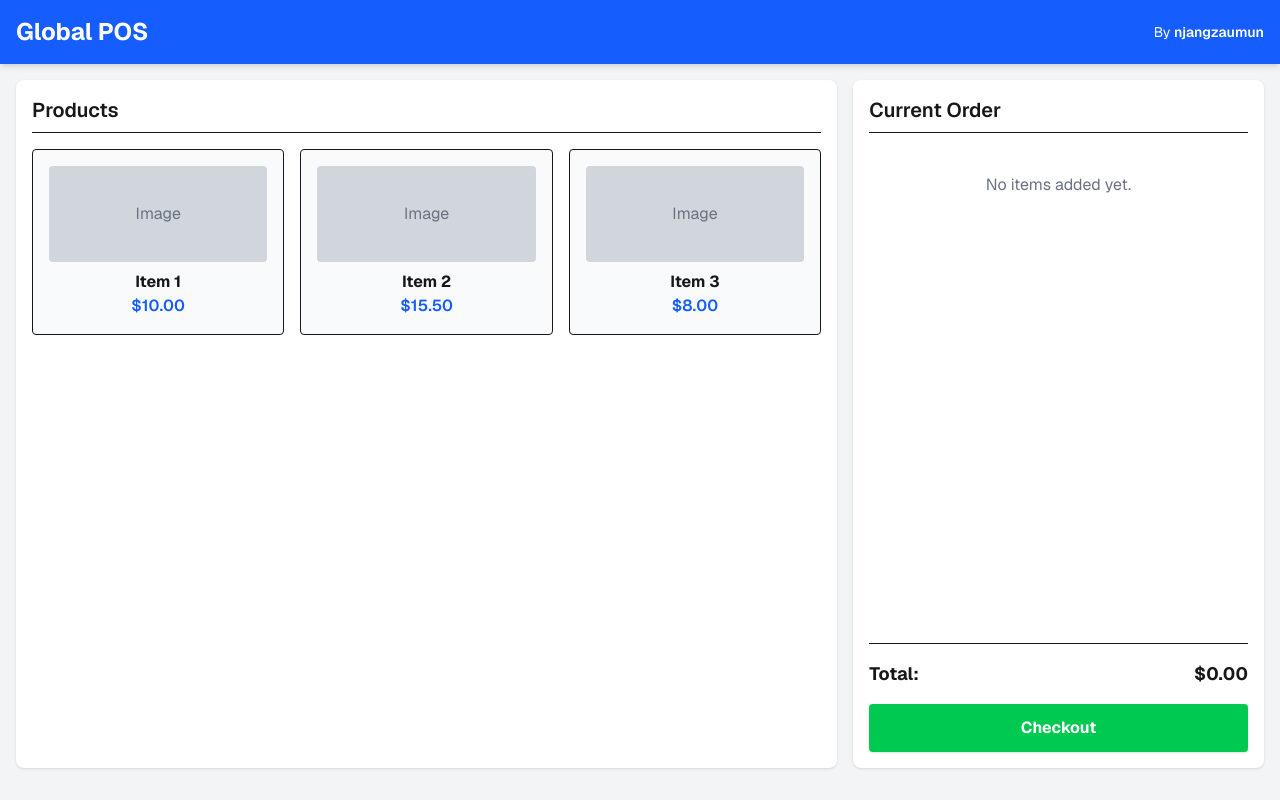
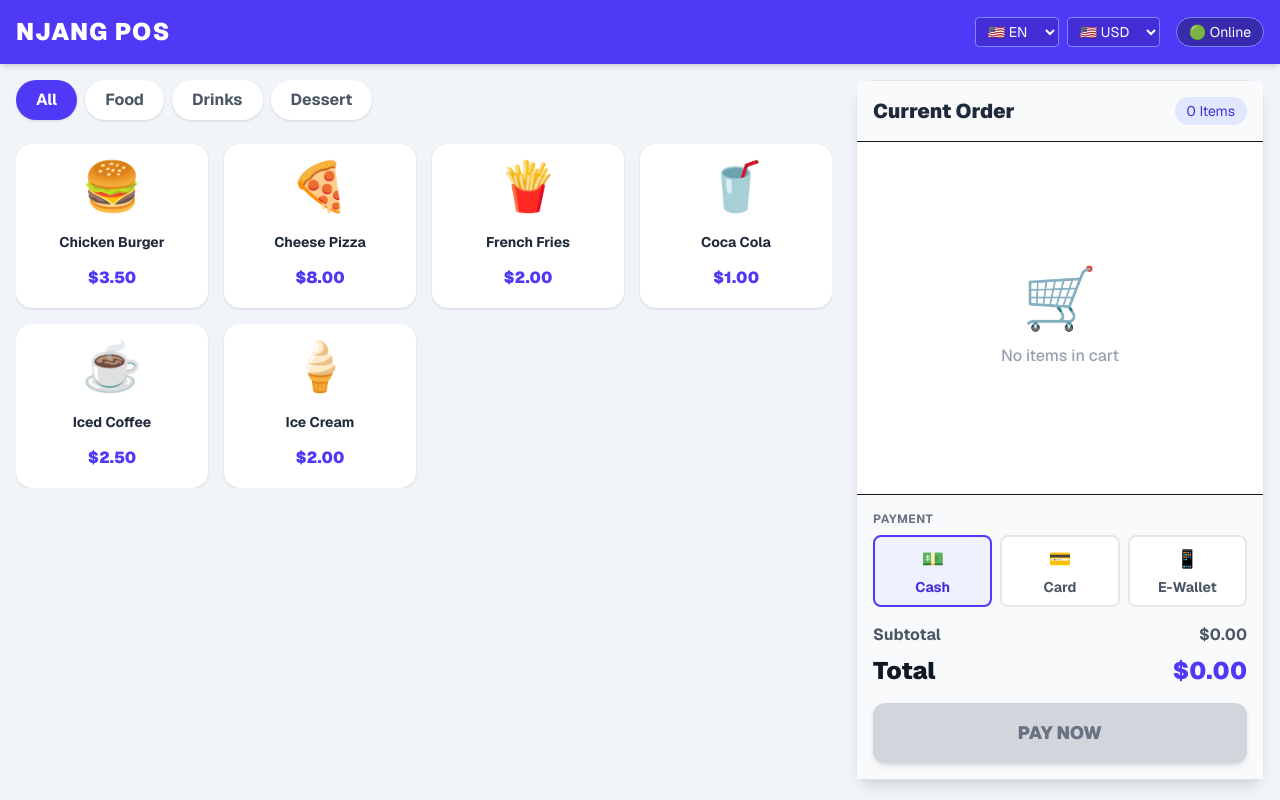
Before and after one commit to njangzaumun/globalpos.com, a Next.js app: page / in a window 1280 px wide. Built offline with nearby package versions, Linux system fonts and the light colour scheme.

Commit message:
Update page.tsx

```diff
--- a/app/page.tsx
+++ b/app/page.tsx
@@ -1,67 +1,230 @@
-export default function Home() {
+"use client";
+import { useState } from "react";
+
+type Product = { id: number; name: string; priceUSD: number; category: string; icon: string };
+type CartItem = Product & { qty: number };
+type PaymentMethod = "Cash" | "Card" | "E-Wallet";
+
+export default function NjangPOS() {
+  const [cart, setCart] = useState<CartItem[]>([]);
+  const [activeCategory, setActiveCategory] = useState("All");
+
+  // Settings State
+  const [lang, setLang] = useState<"EN" | "MM" | "TH">("EN");
+  const [currency, setCurrency] = useState<"USD" | "MMK" | "THB" | "SGD">("USD");
+  const [paymentMethod, setPaymentMethod] = useState<PaymentMethod>("Cash");
+
+  // Exchange Rates (Base USD)
+  const rates = { USD: 1, MMK: 4500, THB: 35, SGD: 1.35 };
+  const symbols = { USD: "$", MMK: "Ks ", THB: "฿", SGD: "S$" };
+
+  // Translations Dictionary
+  const text = {
+    EN: { pos: "NJANG POS", online: "Online", all: "All", food: "Food", drinks: "Drinks", dessert: "Dessert", order: "Current Order", items: "Items", empty: "No items in cart", subtotal: "Subtotal", total: "Total", pay: "PAY NOW", success: "Payment Successful!", method: "Payment", cash: "Cash", card: "Card", ewallet: "E-Wallet" },
+    MM: { pos: "NJANG အရောင်းစနစ်", online: "အွန်လိုင်း", all: "အားလုံး", food: "အစားအစာ", drinks: "အချိုရည်", dessert: "အချိုပွဲ", order: "လက်ရှိဝယ်ယူမှု", items: "ခု", empty: "ခြင်းထဲတွင် ပစ္စည်းမရှိပါ", subtotal: "ကျသင့်ငွေ", total: "စုစုပေါင်း", pay: "ငွေရှင်းမည်", success: "ငွေရှင်းခြင်း အောင်မြင်ပါသည်!", method: "ငွေပေးချေမှု", cash: "ငွေသား", card: "ကတ်", ewallet: "E-Wallet" },
+    TH: { pos: "NJANG ระบบขาย", online: "ออนไลน์", all: "ทั้งหมด", food: "อาหาร", drinks: "เครื่องดื่ม", dessert: "ของหวาน", order: "รายการปัจจุบัน", items: "ชิ้น", empty: "ไม่มีสินค้า", subtotal: "ยอดรวม", total: "ยอดสุทธิ", pay: "ชำระเงิน", success: "ชำระเงินสำเร็จ!", method: "การชำระเงิน", cash: "เงินสด", card: "บัตร", ewallet: "อีวอลเล็ต" }
+  };
+
+  const t = text[lang];
+
+  // Products Data
+  const products: Product[] = [
+    { id: 1, name: "Chicken Burger", priceUSD: 3.5, category: "Food", icon: "🍔" },
+    { id: 2, name: "Cheese Pizza", priceUSD: 8.0, category: "Food", icon: "🍕" },
+    { id: 3, name: "French Fries", priceUSD: 2.0, category: "Food", icon: "🍟" },
+    { id: 4, name: "Coca Cola", priceUSD: 1.0, category: "Drinks", icon: "🥤" },
+    { id: 5, name: "Iced Coffee", priceUSD: 2.5, category: "Drinks", icon: "☕" },
+    { id: 6, name: "Ice Cream", priceUSD: 2.0, category: "Dessert", icon: "🍦" },
+  ];
+
+  const categories = ["All", "Food", "Drinks", "Dessert"];
+
+  const filteredProducts = activeCategory === "All"
+    ? products
+    : products.filter((p) => p.category === activeCategory);
+
+  const addToCart = (product: Product) => {
+    setCart((prev) => {
+      const existing = prev.find((item) => item.id === product.id);
+      if (existing) return prev.map((item) => item.id === product.id ? { ...item, qty: item.qty + 1 } : item);
+      return [...prev, { ...product, qty: 1 }];
+    });
+  };
+
+  const removeFromCart = (id: number) => {
+    setCart((prev) => prev.filter((item) => item.id !== id));
+  };
+
+  // Convert Price Helper
+  const getPrice = (priceUSD: number) => {
+    const converted = priceUSD * rates[currency];
+    return currency === "MMK" ? Math.round(converted).toLocaleString() : converted.toFixed(2);
+  };
+
+  const totalUSD = cart.reduce((sum, item) => sum + item.priceUSD * item.qty, 0);
+
+  const handleCheckout = () => {
+    if (cart.length > 0) {
+      alert(`✅ ${t.success}\n\n${t.total}: ${symbols[currency]}${getPrice(totalUSD)}\n${t.method}: ${paymentMethod}`);
+      setCart([]);
+    }
+  };
+
   return (
-    <div className="bg-gray-100 font-sans min-h-screen">
-      {/* Header */}
-      <header className="bg-blue-600 text-white p-4 shadow-md flex justify-between items-center">
-          <h1 className="text-2xl font-bold">Global POS</h1>
-          <p className="text-sm">By <span className="font-semibold">njangzaumun</span></p>
+    <div className="bg-slate-100 font-sans min-h-screen flex flex-col">
+      {/* Header with Switchers */}
+      <header className="bg-indigo-600 text-white p-4 shadow-md flex flex-wrap justify-between items-center sticky top-0 z-10 gap-2">
+        <h1 className="text-xl md:text-2xl font-black tracking-wider">{t.pos}</h1>
+
+        <div className="flex gap-2 items-center">
+          {/* Language Switcher */}
+          <select
+            className="bg-indigo-700 text-white border border-indigo-400 rounded px-2 py-1 text-sm outline-none cursor-pointer"
+            value={lang} onChange={(e) => setLang(e.target.value as any)}
+          >
+            <option value="EN">🇺🇸 EN</option>
+            <option value="MM">🇲🇲 MM</option>
+            <option value="TH">🇹🇭 TH</option>
+          </select>
+
+          {/* Currency Switcher */}
+          <select
+            className="bg-indigo-700 text-white border border-indigo-400 rounded px-2 py-1 text-sm outline-none cursor-pointer"
+            value={currency} onChange={(e) => setCurrency(e.target.value as any)}
+          >
+            <option value="USD">🇺🇸 USD</option>
+            <option value="MMK">🇲🇲 MMK</option>
+            <option value="THB">🇹🇭 THB</option>
+            <option value="SGD">🇸🇬 SGD</option>
+          </select>
+
+          <div className="hidden md:block text-sm bg-indigo-800 px-3 py-1 rounded-full border border-indigo-400 ml-2">
+            🟢 {t.online}
+          </div>
+        </div>
       </header>
 
-      {/* Main POS Layout */}
-      <main className="flex flex-col md:flex-row p-4 gap-4 h-[calc(100vh-80px)]">
+      {/* Main Layout */}
+      <main className="flex flex-col lg:flex-row p-4 gap-6 flex-1 max-w-7xl mx-auto w-full">
 
-          {/* Products Section (Left) */}
-          <section className="w-full md:w-2/3 bg-white p-4 rounded-lg shadow overflow-y-auto">
-              <h2 className="text-xl font-semibold mb-4 border-b pb-2">Products</h2>
-              <div className="grid grid-cols-2 lg:grid-cols-3 gap-4">
-
-                  {/* Product Card 1 */}
-                  <div className="border rounded p-4 text-center hover:shadow-lg transition cursor-pointer bg-gray-50">
-                      <div className="h-24 bg-gray-300 rounded mb-2 flex items-center justify-center text-gray-500">Image</div>
-                      <h3 className="font-bold">Item 1</h3>
-                      <p className="text-blue-600 font-semibold">$10.00</p>
+        {/* Left Side: Products Menu */}
+        <section className="w-full lg:w-2/3 flex flex-col gap-4">
+          <div className="flex gap-2 overflow-x-auto pb-2 scrollbar-hide">
+            {categories.map((cat) => {
+              const catName = cat === "All" ? t.all : cat === "Food" ? t.food : cat === "Drinks" ? t.drinks : t.dessert;
+              return (
+                <button
+                  key={cat}
+                  onClick={() => setActiveCategory(cat)}
+                  className={`px-5 py-2 rounded-full font-bold whitespace-nowrap transition-all shadow-sm ${
+                    activeCategory === cat ? "bg-indigo-600 text-white" : "bg-white text-gray-600 hover:bg-indigo-100"
+                  }`}
+                >
+                  {catName}
+                </button>
+              );
+            })}
           </div>
 
-                  {/* Product Card 2 */}
-                  <div className="border rounded p-4 text-center hover:shadow-lg transition cursor-pointer bg-gray-50">
-                      <div className="h-24 bg-gray-300 rounded mb-2 flex items-center justify-center text-gray-500">Image</div>
-                      <h3 className="font-bold">Item 2</h3>
-                      <p className="text-blue-600 font-semibold">$15.50</p>
-                  </div>
-
-                  {/* Product Card 3 */}
-                  <div className="border rounded p-4 text-center hover:shadow-lg transition cursor-pointer bg-gray-50">
-                      <div className="h-24 bg-gray-300 rounded mb-2 flex items-center justify-center text-gray-500">Image</div>
-                      <h3 className="font-bold">Item 3</h3>
-                      <p className="text-blue-600 font-semibold">$8.00</p>
-                  </div>
-
+          <div className="grid grid-cols-2 sm:grid-cols-3 md:grid-cols-4 gap-4 overflow-y-auto">
+            {filteredProducts.map((product) => (
+              <button
+                key={product.id}
+                onClick={() => addToCart(product)}
+                className="bg-white rounded-2xl p-4 flex flex-col items-center justify-center shadow-sm hover:shadow-md hover:border-indigo-500 border-2 border-transparent active:scale-95 transition-all"
+              >
+                <span className="text-5xl mb-3">{product.icon}</span>
+                <span className="font-bold text-gray-800 text-sm text-center h-10 flex items-center">{product.name}</span>
+                <span className="text-indigo-600 font-black mt-1">
+                  {symbols[currency]}{getPrice(product.priceUSD)}
+                </span>
+              </button>
+            ))}
           </div>
         </section>
 
-          {/* Cart / Order Summary Section (Right) */}
-          <section className="w-full md:w-1/3 bg-white p-4 rounded-lg shadow flex flex-col justify-between">
+        {/* Right Side: Cart */}
+        <section className="w-full lg:w-1/3 bg-white rounded-2xl shadow-lg flex flex-col h-[600px] lg:h-[calc(100vh-100px)] sticky top-20 border border-gray-200">
+          <div className="p-4 bg-gray-50 border-b flex justify-between items-center">
+            <h2 className="text-xl font-black text-gray-800">{t.order}</h2>
+            <span className="bg-indigo-100 text-indigo-700 text-sm py-1 px-3 rounded-full">{cart.length} {t.items}</span>
+          </div>
+
+          <div className="flex-1 overflow-y-auto p-4 bg-white">
+            {cart.length === 0 ? (
+              <div className="h-full flex flex-col items-center justify-center text-gray-400">
+                <span className="text-6xl mb-4">🛒</span>
+                <p className="font-medium">{t.empty}</p>
+              </div>
+            ) : (
+              <ul className="space-y-4">
+                {cart.map((item) => (
+                  <li key={item.id} className="flex justify-between items-center bg-gray-50 p-3 rounded-xl border border-gray-100">
+                    <div className="flex gap-3">
+                      <span className="text-2xl">{item.icon}</span>
                       <div>
-                  <h2 className="text-xl font-semibold mb-4 border-b pb-2">Current Order</h2>
+                        <h4 className="font-bold text-gray-800 text-sm">{item.name}</h4>
+                        <p className="text-xs text-gray-500 font-semibold">
+                          {symbols[currency]}{getPrice(item.priceUSD)} x {item.qty}
+                        </p>
+                      </div>
+                    </div>
+                    <div className="flex items-center gap-3">
+                      <span className="font-black text-gray-800">
+                        {symbols[currency]}{getPrice(item.priceUSD * item.qty)}
+                      </span>
+                      <button onClick={() => removeFromCart(item.id)} className="bg-red-100 text-red-600 w-8 h-8 rounded-full font-bold hover:bg-red-200">✕</button>
+                    </div>
+                  </li>
+                ))}
+              </ul>
+            )}
+          </div>
 
-                  {/* Empty Cart Message */}
-                  <div className="text-center text-gray-500 mt-10">
-                      <p>No items added yet.</p>
+          {/* Payment & Checkout Section */}
+          <div className="p-4 bg-gray-50 border-t">
+
+            {/* Payment Methods */}
+            <div className="mb-4">
+              <p className="text-xs font-bold text-gray-500 mb-2 uppercase tracking-wider">{t.method}</p>
+              <div className="flex gap-2">
+                {[
+                  { id: "Cash", label: t.cash, icon: "💵" },
+                  { id: "Card", label: t.card, icon: "💳" },
+                  { id: "E-Wallet", label: t.ewallet, icon: "📱" }
+                ].map((method) => (
+                  <button
+                    key={method.id}
+                    onClick={() => setPaymentMethod(method.id as PaymentMethod)}
+                    className={`flex-1 py-2 rounded-lg font-bold text-sm border-2 transition-all flex flex-col items-center justify-center gap-1 ${
+                      paymentMethod === method.id
+                        ? "border-indigo-600 bg-indigo-50 text-indigo-700"
+                        : "border-gray-200 bg-white text-gray-600 hover:border-indigo-300"
+                    }`}
+                  >
+                    <span className="text-lg">{method.icon}</span>
+                    {method.label}
+                  </button>
+                ))}
               </div>
             </div>
 
-              {/* Total and Checkout */}
-              <div className="border-t pt-4 mt-4">
-                  <div className="flex justify-between text-lg font-bold mb-4">
-                      <span>Total:</span>
-                      <span>$0.00</span>
+            <div className="flex justify-between mb-2 font-bold text-gray-600">
+              <span>{t.subtotal}</span>
+              <span>{symbols[currency]}{getPrice(totalUSD)}</span>
             </div>
-                  <button className="w-full bg-green-500 hover:bg-green-600 text-white font-bold py-3 rounded shadow transition">
-                      Checkout
+            <div className="flex justify-between mb-4 text-2xl font-black text-gray-900">
+              <span>{t.total}</span>
+              <span className="text-indigo-600">{symbols[currency]}{getPrice(totalUSD)}</span>
+            </div>
+            <button
+              onClick={handleCheckout} disabled={cart.length === 0}
+              className={`w-full py-4 rounded-xl font-black text-lg shadow-md ${cart.length > 0 ? "bg-indigo-600 hover:bg-indigo-700 text-white" : "bg-gray-300 text-gray-500"}`}
+            >
+              {t.pay}
             </button>
           </div>
         </section>
-
       </main>
     </div>
   );
```
Lines whose indentation alone changed are shown as unchanged.
